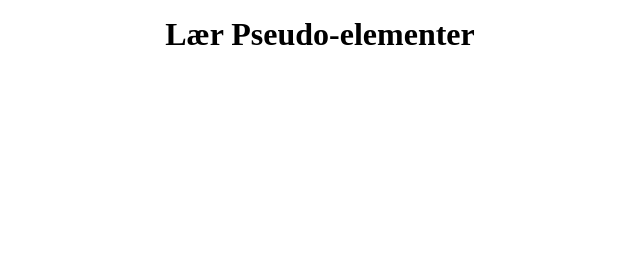
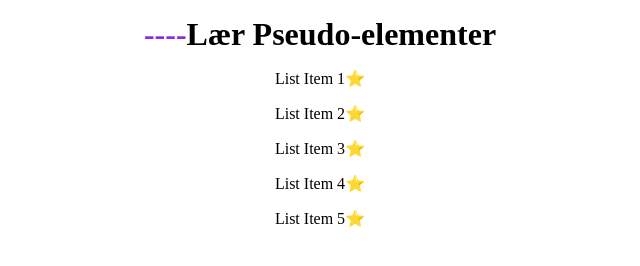
Before and after one commit to SimenKodehode/CSS-Advanced-Oppgave-2-Using-Pseudo-ElementsSelectors, a plain HTML site: page index.html in a window 1280 px wide. Shown: the whole page, without its empty margins (320-960 px from the left). Drawn offline with Linux system fonts and the light colour scheme.

Commit message:
added list and h1 styling

```diff
--- a/index.html
+++ b/index.html
@@ -11,18 +11,18 @@
     <!-- HEADER -->
     <!--  -->
     <head>
-      <h1>Lær Pseudo-elementer</h1>
+      <h1 class="before_line">Lær Pseudo-elementer</h1>
     </head>
     <!--  -->
     <!-- BODY -->
     <!--  -->
     <body>
       <ul>
-        <li></li>
-        <li></li>
-        <li></li>
-        <li></li>
-        <li></li>
+        <li>List Item 1</li>
+        <li>List Item 2</li>
+        <li>List Item 3</li>
+        <li>List Item 4</li>
+        <li>List Item 5</li>
       </ul>
       <section>
         <div></div>
--- a/style.css
+++ b/style.css
@@ -11,6 +11,17 @@ h1 {
   align-items: center;
   justify-content: center;
 }
-h1::before {
-  text-decoration: overline;
+.before_line::before {
+  content: "----";
+  color: blueviolet;
 }
+
+li {
+  padding-top: 1rem;
+  display: flex;
+  align-items: center;
+  justify-content: center;
+}
+li::after {
+  content: "⭐";
+}
```
